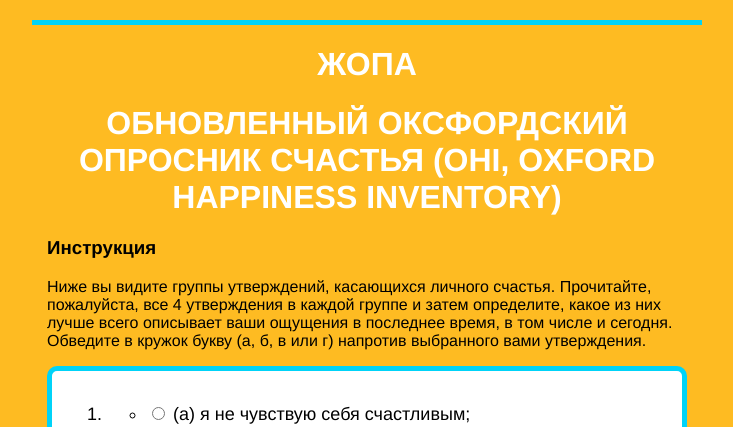
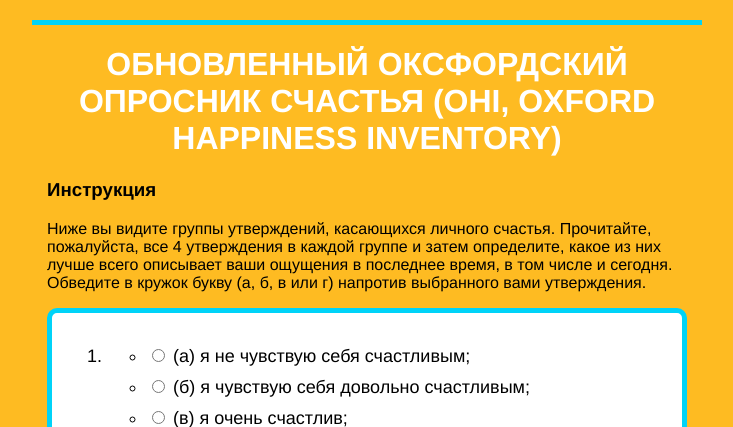
Before and after one commit to EDEN45/Oxford-Happiness-Inventory, a PHP site: page / in a window 1280 px wide. Shown: the top 427 px of the page, without its empty margins (273-1006 px from the left). Run offline with PHP 8.4, Linux system fonts and the light colour scheme.

Commit message:
удалил жопу

```diff
--- a/src/Views/IndexView.php
+++ b/src/Views/IndexView.php
@@ -8,7 +8,6 @@
 <body>
   <div class="main">
       <div class="container">
-          <h1>Жопа</h1>
          <h1>Обновленный Оксфордский опросник счастья (OHI, Oxford Happiness Inventory)</h1>
           <div>
             <h3> Инструкция</h3>
```
